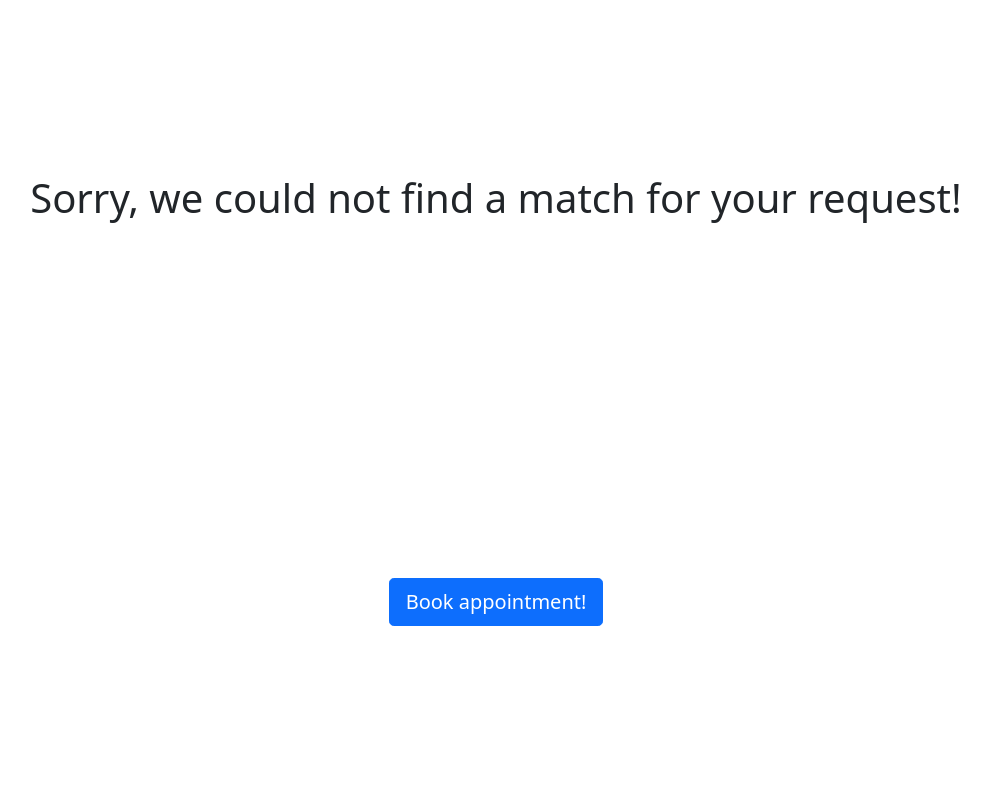
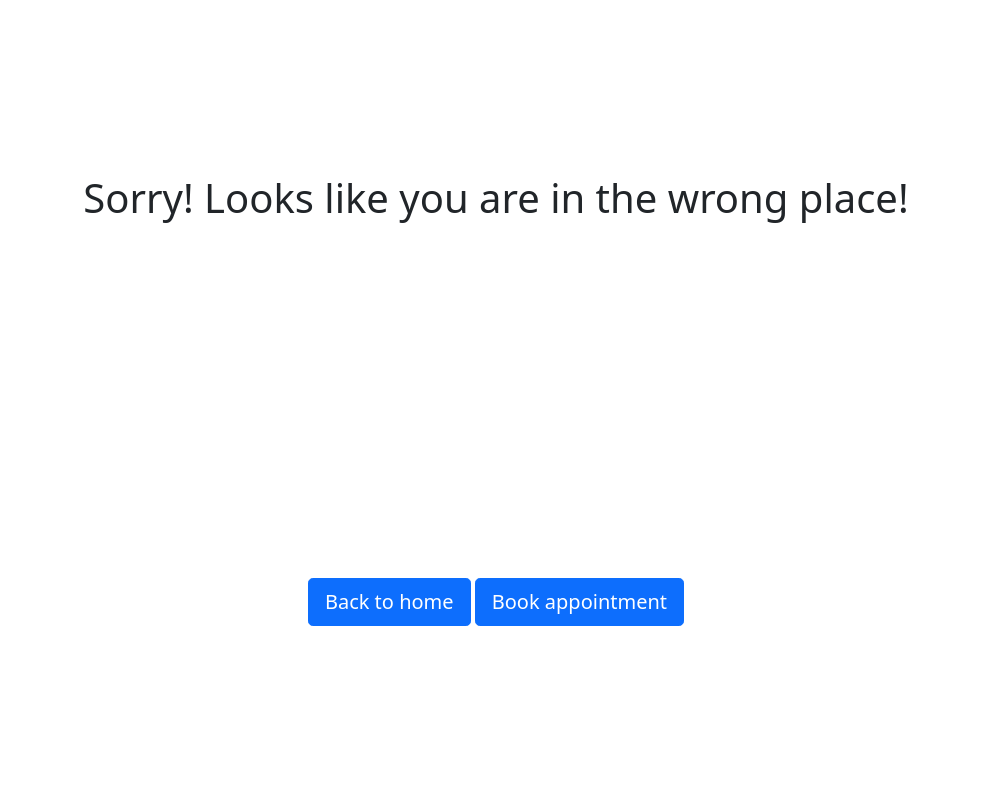
Before and after one commit to THaar50/testpoint, a Flask app: template testpoint/templates/sorry.html in a window 1280 px wide. Shown: the part 56-856 px from the top of the page, without its empty margins (144-1134 px from the left). Run offline with Flask 2, Linux system fonts and the light colour scheme; the template is opened without the code that fills it, so the values that code supplies are empty; parts of the project's set-up code (start-up, migrations or seed data) failed here and were passed over; some libraries are stand-ins or nearby versions.

Commit message:
template wording changes

```diff
--- a/testpoint/templates/appointment.html
+++ b/testpoint/templates/appointment.html
@@ -1,8 +1,8 @@
-{% extends "base.html" %} {% block title %}Termin buchen{% endblock %} {% block content
+{% extends "base.html" %} {% block title %}Book an appointment{% endblock %} {% block content
 %}
 <div class="container" style="padding-bottom: 50px; padding-top: 20px">
 <form method="POST">
-  <h3 align="center">Book appointment</h3>
+  <h3 align="center">Book an appointment</h3>
   <div class="form-group" style="align-content: center">
     <label for="appointment_day">Appointment date *</label>
     <div>
--- a/testpoint/templates/home.html
+++ b/testpoint/templates/home.html
@@ -1,6 +1,6 @@
 {% extends "base.html" %} {% block title %}Termin buchen{% endblock %} {% block content
 %}
 <div class="container" style="display: grid; place-items: center; height: 100%">
-  <a href="/appointment/" class="btn btn-primary btn-lg">Book appointment!</a>
+  <a href="/appointment/" class="btn btn-primary btn-lg">Book appointment</a>
 </div>
 {% endblock %}
--- a/testpoint/templates/sorry.html
+++ b/testpoint/templates/sorry.html
@@ -1,7 +1,11 @@
 {% extends "base.html" %} {% block title %}Sorry{% endblock %} {% block content
 %}
 <div class="container" style="display: grid; place-items: center; height: 100%">
-  <h1>Sorry, we could not find a match for your request!</h1>
-  <a href="/appointment/" class="btn btn-primary btn-lg">Book appointment!</a>
+  <h1>Sorry! Looks like you are in the wrong place!</h1>
+  <div>
+    <a href="/" class="btn btn-primary btn-lg">Back to home</a>
+    <a href="/appointment/" class="btn btn-primary btn-lg">Book appointment</a>
+  </div>
+
 </div>
 {% endblock %}
```
